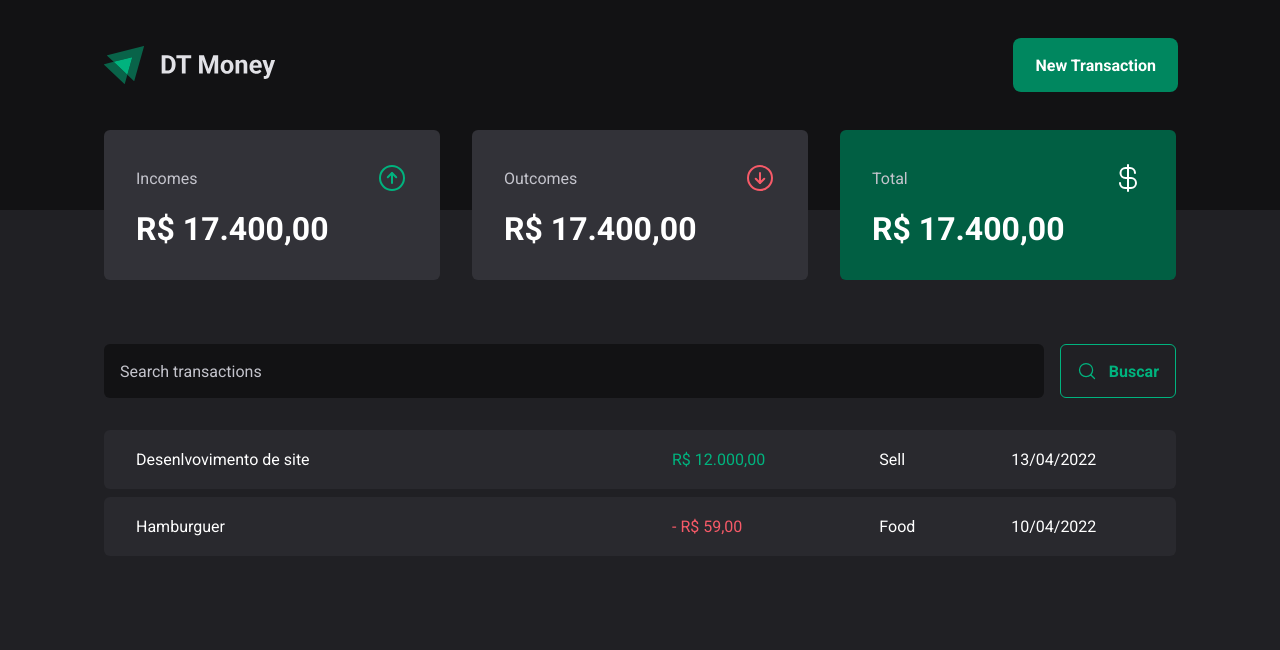
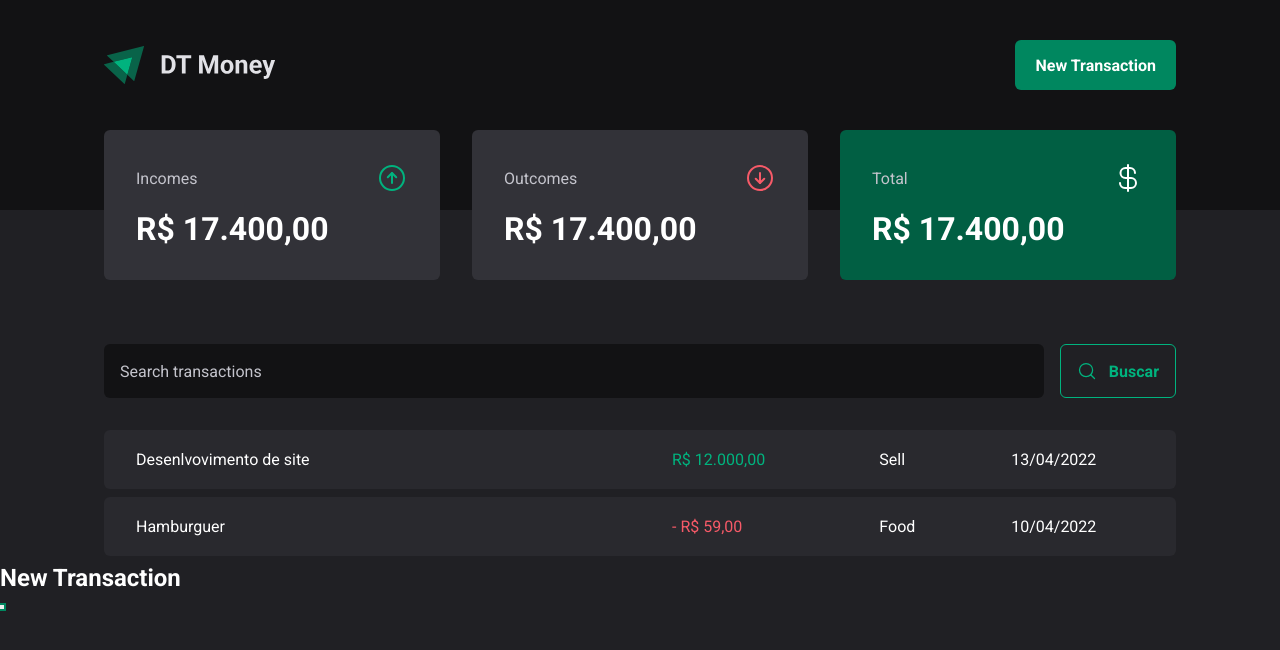
Before and after one commit to renanvzd/igniteII-pj03-dt-money, a React (Vite) app: page / in a window 1280 px wide. Both pictures are taken after a click on the button "New Transaction". Shown: the top 650 px of the page. Built offline with nearby package versions, Linux system fonts and the light colour scheme.

Commit message:
Modal: Structure

```diff
--- a/package.json
+++ b/package.json
@@ -9,6 +9,7 @@
     "preview": "vite preview"
   },
   "dependencies": {
+    "@radix-ui/react-dialog": "^1.0.2",
     "phosphor-react": "^1.4.1",
     "react": "^18.2.0",
     "react-dom": "^18.2.0",
--- a/src/components/Header/index.tsx
+++ b/src/components/Header/index.tsx
@@ -1,4 +1,5 @@
 import { HeaderContainer, HeaderContent, NewTransactionButton } from "./styles";
+import * as Dialog from '@radix-ui/react-dialog';
 
 import logoImg from '../../assets/logo.svg'
 
@@ -8,7 +9,20 @@
       <HeaderContent>
         <img src={logoImg} alt="" />
 
-        <NewTransactionButton>New Transaction</NewTransactionButton>
+        <Dialog.Root>
+          <Dialog.Trigger asChild>
+            <NewTransactionButton>New Transaction</NewTransactionButton>
+          </Dialog.Trigger>
+
+          <Dialog.Portal>
+            <Dialog.Overlay />
+
+            <Dialog.Content>
+              <Dialog.Title>New Transaction</Dialog.Title>
+              <Dialog.Close />
+            </Dialog.Content>
+          </Dialog.Portal>
+        </Dialog.Root>
       </HeaderContent>
     </HeaderContainer>
   )
```
Also changed, not shown: 1 other file (tests, documents, lock files or other folders).
